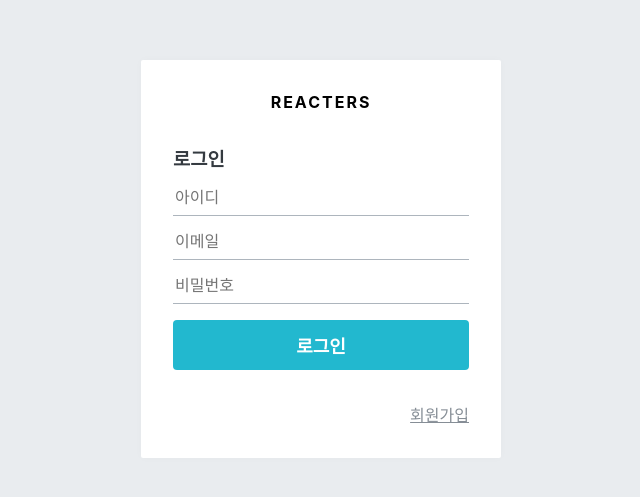
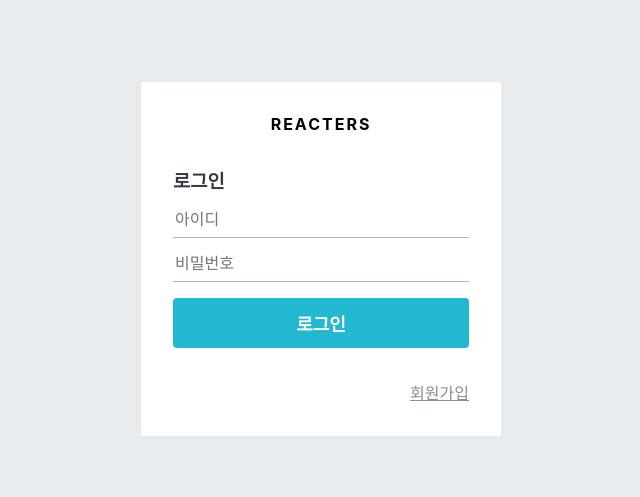
Before and after one commit to ww8007/Forum_Front_end, a React (Create React App) app in the folder Forum/react-forum/: page /login in a window 1280 px wide. Shown: the part 141-638 px from the top of the page, without its empty margins (319-959 px from the left). Built offline with nearby package versions, Linux system fonts and the light colour scheme.

Commit message:
Add Register Check Login

```diff
--- a/Forum/react-forum/src/components/auth/AuthForm.js
+++ b/Forum/react-forum/src/components/auth/AuthForm.js
@@ -82,17 +82,16 @@ const AuthForm = ({ type, form, onChange, onSubmit, error }) => {
           onChange={onChange}
           value={form.username}
         />
+        {type === 'register' && (
           <StyledInput
-
             autoComplete="email"
             name="email"
             placeholder="이메일"
             onChange={onChange}
             value={form.email}
           />
+        )}
         <StyledInput
-
-
           autoComplete="new-password"
           name="password"
           placeholder="비밀번호"
```
Lines whose indentation alone changed are shown as unchanged.
